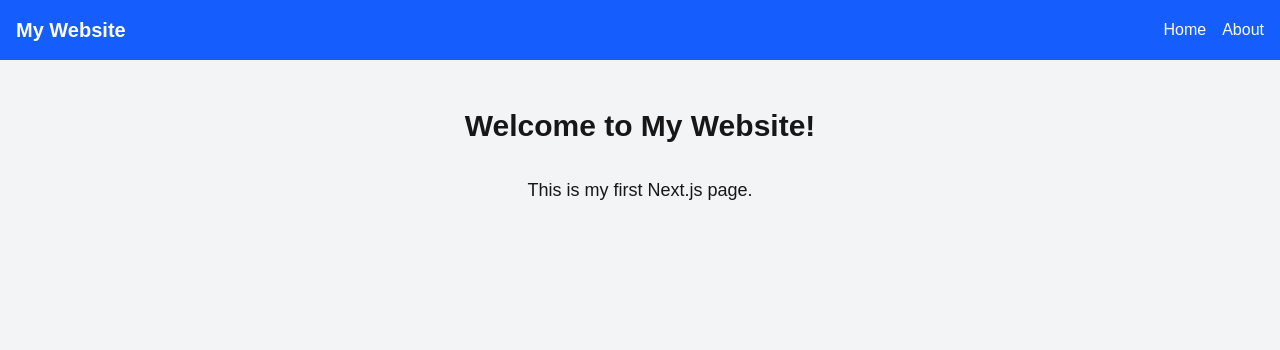
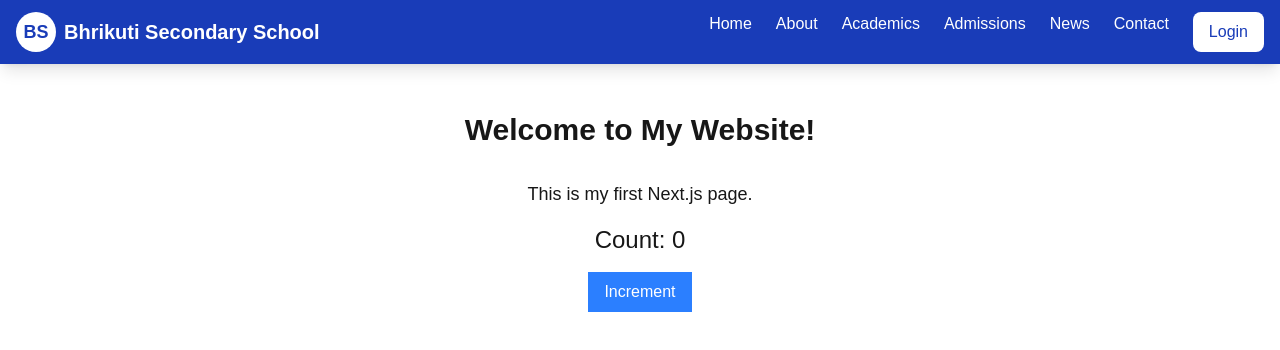
Before and after one commit to Ananta-git/nextjs-learning, a Next.js app: page / in a window 1280 px wide. Shown: the top 350 px of the page. Built offline with nearby package versions, Linux system fonts and the light colour scheme.

Commit message:
added data, types and home edited

```diff
--- a/src/app/about/page.tsx
+++ b/src/app/about/page.tsx
@@ -3,7 +3,7 @@ import Header from '../components/Header'
 export default function About(){
     return(
         <div>
-            <Header />
+
             <h1> About Us</h1>
             <p>Learn more about our company.</p>
         </div>
--- /dev/null
+++ b/src/app/components/Counter.tsx
@@ -0,0 +1,17 @@
+'use client' //for interactivity
+
+import { useState } from 'react'
+
+export default function Counter() {
+    const [count, setCount] = useState<number>(0);
+    return (
+        <div className="text-center my-4">
+            <p className="text-2xl mb-4">Count: {count}</p>
+            <button
+                onClick={() => setCount(count+1)}
+                className="bg-blue-500 text-white px-4 py-2 rouned hover:bg-blue-600">
+                    Increment
+                </button>
+        </div>
+    )
+}
--- a/src/app/components/Header.tsx
+++ b/src/app/components/Header.tsx
@@ -1,13 +1,83 @@
-export default function Header() {
+'use client'
+
+import Link from "next/link"
+import { useState } from "react"
+import { NavItem } from "@/types"
+
+interface HeaderProps {
+  navItems: NavItem[]
+}
+
+
+
+export default function Header({ navItems }: HeaderProps) {
+    const [isMenuOpen, setIsMenuOpen] = useState(false)
+
   return (
-    <header className="bg-blue-600 text-white p-4">
-      <nav className="flex justify-between items-center">
-        <h2 className="text-xl font-bold">My Website</h2>
-        <ul className="flex space-x-4">
-          <li><a href="/" className="hover:underline">Home</a></li>
-          <li><a href="/about" className="hover:underline">About</a></li>
-        </ul>
-      </nav>
+    <header className="bg-blue-800 text-white shadow-lg">
+      <div className="container mx-auto px-4 py-3">
+        <div className="flex justify-between items-center">
+          {/* Logo */}
+          <Link href="/" className="flex items-center space-x-2">
+            <div className="bg-white text-blue-800 rounded-full w-10 h-10 flex items-center justify-center font-bold text-lg">
+              BS
+            </div>
+            <span className="text-xl font-bold">Bhrikuti Secondary School</span>
+           </Link>
+
+
+          {/* Desktop Navigation */}
+          <nav className="hidden md:flex space-x-6">
+            {navItems.map((item) => (
+              <Link
+                key={item.href}
+                href={item.href}
+                className="hover:text-blue-200 transition duration-200"
+              >
+                {item.label}
+              </Link>
+            ))}
+            <Link
+              href="/login"
+              className="bg-white text-blue-800 px-4 py-2 rounded-lg hover:bg-blue-100 transition duration-200"
+            >
+              Login
+            </Link>
+            </nav>
+
+              {/* Mobile Menu Button */}
+            <button
+              className="md:hidden text-2xl"
+              onClick={() => setIsMenuOpen(!isMenuOpen)}
+            >
+              ☰
+            </button>
+        </div>
+
+        {/* Mobile Navigation */}
+        {isMenuOpen && (
+          <nav className="md:hidden mt-4 space-y-2 pb-4">
+            {navItems.map((item) => (
+              <Link
+                key={item.href}
+                href={item.href}
+                className="block py-2 hover:bg-blue-700 px-2 rounded"
+                onClick={() => setIsMenuOpen(false)}
+              >
+                {item.label}
+              </Link>
+            ))}
+            <Link
+              href="/login"
+              className="block bg-white text-blue-800 px-4 py-2 rounded-lg mt-2 text-center"
+              onClick={() => setIsMenuOpen(false)}
+            >
+              Login
+            </Link>
+          </nav>
+        )}
+
+      </div>
     </header>
   )
 }
--- a/src/app/page.tsx
+++ b/src/app/page.tsx
@@ -1,13 +1,26 @@
 // Simple homepage example - replace the content in src/app/page.tsx
 import Header from './components/Header'
+import Counter from './components/Counter'
+import { NavItem } from '../types'
+
+const navItems: NavItem[] = [
+  { label: 'Home', href: '/' },
+  { label: 'About', href: '/about' },
+  { label: 'Academics', href: '/academics' },
+  { label: 'Admissions', href: '/admissions' },
+  { label: 'News', href: '/news' },
+  { label: 'Contact', href: '/contact' }
+]
+
 
 export default function Home() {
   return (
-    <div className='min-h-screen bg-gray-100 '>
-      <Header />
+    <div className='min-h-screen '>
+      <Header navItems={navItems}  />
       <main className='container mx-auto p-4'>
         <h1 className='text-3xl font-bold text-center my-8'>Welcome to My Website!</h1>
         <p className="text-lg text-center">This is my first Next.js page.</p>
+        <Counter />
       </main>
     </div>
   )
--- /dev/null
+++ b/src/data/news.ts
@@ -0,0 +1,45 @@
+
+import { NewsItem, FeatureItem} from '../types'
+
+
+export const newsItem: NewsItem[] = [
+    {
+        id:1,
+        title: 'Annual Sports Day 2025',
+        excerpt: 'join us for our annual sports day celebration on December 15th....',
+        date: '2025-12-01',
+        category: 'Event'
+    },
+    {
+        id:2,
+        title: 'New computer Lab Inauguration',
+        excerpt: 'The new computer lab with 30 systems will be inaugurated next week',
+        date: '2025-11-20',
+        category: 'Infrastructure'
+    },
+    {
+        id:3,
+        title: 'Exam schedule Published',
+        excerpt: 'Final term examination schedule has been published for all classes ...',
+        date: '2025-11-10',
+        category: 'Academics'
+    }
+]
+
+export const featureItems: FeatureItem[] = [
+  {
+    title: 'Quality Education',
+    description: 'We provide quality education with experienced teachers and modern teaching methods.',
+    icon: '🎓'
+  },
+  {
+    title: 'Modern Facilities',
+    description: 'Our campus features modern classrooms, computer labs, science labs, and library.',
+    icon: '🏫'
+  },
+  {
+    title: 'Sports & Activities',
+    description: 'We encourage students to participate in various sports and extracurricular activities.',
+    icon: '⚽'
+  }
+]
--- /dev/null
+++ b/src/types/index.ts
@@ -0,0 +1,25 @@
+export interface NavItem{
+    label: string
+    href: string
+}
+
+export interface NewsItem{
+    id:number
+    title:string
+    excerpt:string
+    date:string
+    category:string
+}
+
+export interface FeatureItem{
+    title:string
+    description:string
+    icon: string
+}
+
+export interface User{
+    id:number
+    email:string
+    name:string
+    role: 'admin' | 'teacher' | 'student'|'parent'
+}
```
